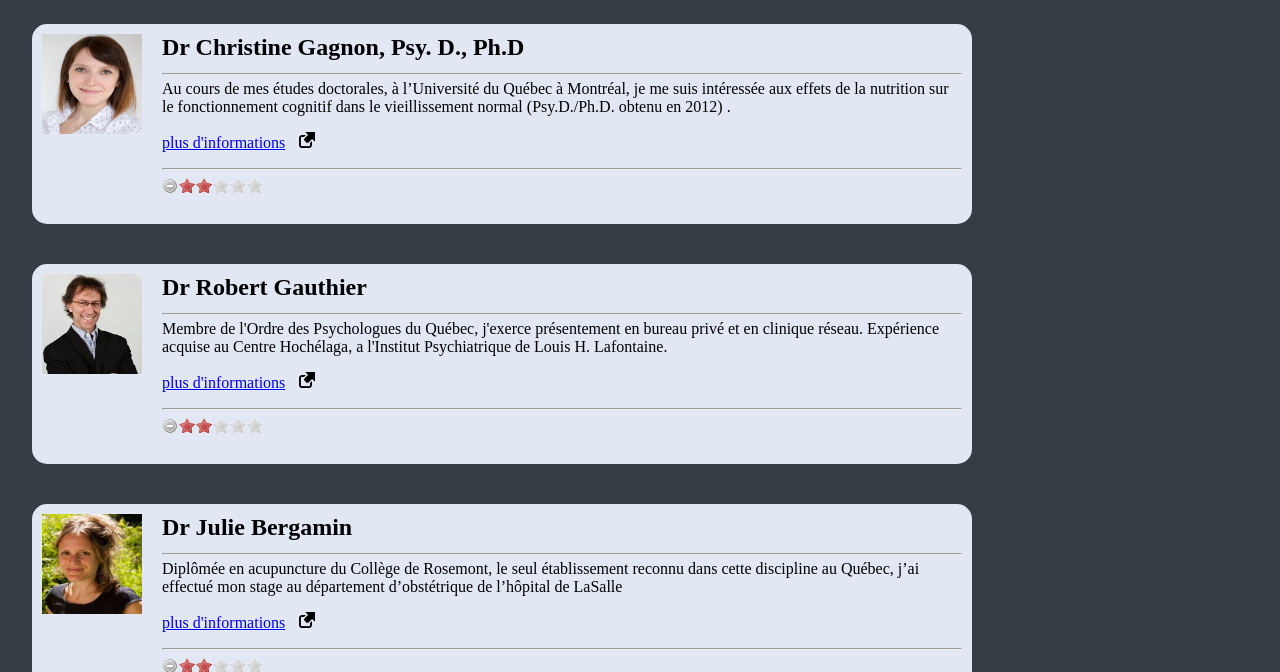
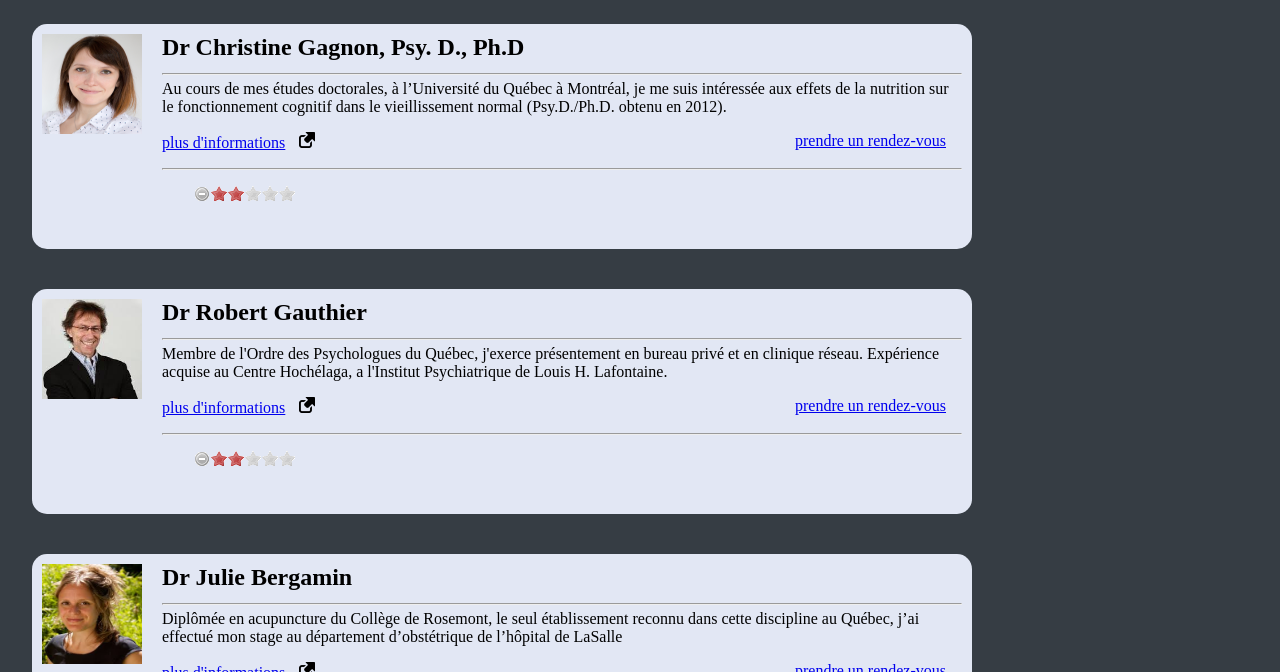
Before and after one commit to cobreti/INF777, a website: page public/equipe/index.html in a window 1280 px wide. Shown: the part 128-800 px from the top of the page. Drawn offline with nearby package versions, Linux system fonts and the light colour scheme; files whose address does not match are found by name.

Commit message:
added "prendre un rendez-vou" for each doctor tile

```diff
--- a/public/equipe/index.html
+++ b/public/equipe/index.html
@@ -12,8 +12,8 @@
     <link rel="stylesheet" type="text/css" href="../stylesheets/header.css"/>
     <link rel="stylesheet" type="text/css" href="../stylesheets/tile.css"/>
     <link rel="stylesheet" type="text/css" href="../stylesheets/services.css"/>
+    <link rel="stylesheet" type="text/css" href="../stylesheets/equipe.css"/>
     <link rel="stylesheet" type="text/css" href="../libs/jquery.rating.css"/>
-
 
     <link href='http://fonts.googleapis.com/css?family=Roboto' rel='stylesheet' type='text/css'>
     <link href='http://fonts.googleapis.com/css?family=Montserrat:400,700' rel='stylesheet' type='text/css'>
@@ -39,7 +39,7 @@
 <body>
 <div class="header-location"></div>
 <div class="body-location">
-    <div class='tile services-tile'>
+    <div class='tile equipe-tile'>
         <div class="service-image">
             <img src="../images/christine-gagnon.png" width="100" height="100" alt="Dr Christine Gagnon">
         </div>
@@ -55,13 +55,16 @@
 
                     Au cours de mes études doctorales, à l’Université du Québec à Montréal, je me suis intéressée aux
                     effets de la nutrition sur le fonctionnement cognitif dans le vieillissement normal (Psy.D./Ph.D.
-                    obtenu en 2012) . <br/>
+                    obtenu en 2012).
 
                 <div>
                     <a href="http://www.cgneuropsy.com/" title="site personnel de Dr Christine Gagnon" target="_blank">plus
                         d'informations</a>
 
                     <div class="external-link"></div>
+                    <div class="prendre-rendez-vous-link">
+                        <a href="mailto:cliniqueangus@videotron.ca">prendre un rendez-vous</a>
+                    </div>
                 </div>
                 </p>
 
@@ -81,7 +84,7 @@
     </div>
 
 
-    <div class='tile services-tile'>
+    <div class='tile equipe-tile'>
         <div class="service-image">
             <img src="../images/robert-gauthier.jpg" width="100" height="100" alt="Dr Christine Gagnon">
         </div>
@@ -97,14 +100,17 @@
 
                     Membre de l'Ordre des Psychologues du Québec, j'exerce présentement en bureau privé et en clinique
                     réseau. Expérience acquise au Centre Hochélaga, a l'Institut Psychiatrique de Louis H. Lafontaine.
-                    <br/>
 
-                <div>
-                    <a href="http://www.robert-gauthier-psychologue.com/index.html"
-                       title="site personnel de Dr Robert Gauthier" target="_blank">plus d'informations</a>
+                    <div>
+                        <a href="http://www.robert-gauthier-psychologue.com/index.html"
+                           title="site personnel de Dr Robert Gauthier" target="_blank">plus d'informations</a>
 
-                    <div class="external-link"></div>
-                </div>
+                        <div class="external-link"></div>
+
+                        <div class="prendre-rendez-vous-link">
+                            <a href="mailto:cliniqueangus@videotron.ca">prendre un rendez-vous</a>
+                        </div>
+                    </div>
                 </p>
 
 
@@ -124,7 +130,7 @@
     </div>
 
 
-    <div class='tile services-tile'>
+    <div class='tile equipe-tile'>
         <div class="service-image">
             <img src="../images/juliebergamin.jpg" width="100" height="100" alt="Dr Julie Bergamin">
         </div>
@@ -143,6 +149,9 @@
                         <a href="http://www.juliebergamin.com" title="site personnel de Dr Julie Bergamin" target="_blank">plus
                         d'informations</a>
                         <div class="external-link"></div>
+                        <div class="prendre-rendez-vous-link">
+                            <a href="mailto:cliniqueangus@videotron.ca">prendre un rendez-vous</a>
+                        </div>
                     </div>
                 </p>
 
@@ -164,7 +173,7 @@
     </div>
 
 
-    <div class='tile services-tile'>
+    <div class='tile equipe-tile'>
         <div class="service-image">
             <img src="../images/sebastien-brassard.jpg" width="100" height="100" alt="Dr Sébastien Brassart">
         </div>
@@ -185,6 +194,9 @@
                         <a href="http://www.robert-gauthier-psychologue.com/index.html"
                                 title="site personnel de Dr Sébastien Brassart" target="_blank">plus d'informations</a>
                         <div class="external-link"></div>
+                        <div class="prendre-rendez-vous-link">
+                            <a href="mailto:cliniqueangus@videotron.ca">prendre un rendez-vous</a>
+                        </div>
                     </div>
                 </p>
 
--- a/public/stylesheets/equipe.css
+++ b/public/stylesheets/equipe.css
@@ -1,13 +1,19 @@
 @charset "utf-8";
 /* CSS Document */
 
+.prendre-rendez-vous-link {
+
+    position: relative;
+    display: inline-block;
+    float: right;
+    margin-right: 1em;
+    /*margin-top: 1em;*/
+}
+
 .equipe-tile{
-  width: 500px;
-  height:auto;
-  /*height: 220px;*/
-  background-color: #F5F5F5;
-  border-style: inset;
-  }
+    min-height: 225px;
+    height: 225px;
+}
 
  .med-equipe-tile{
   width: 500px;
```
